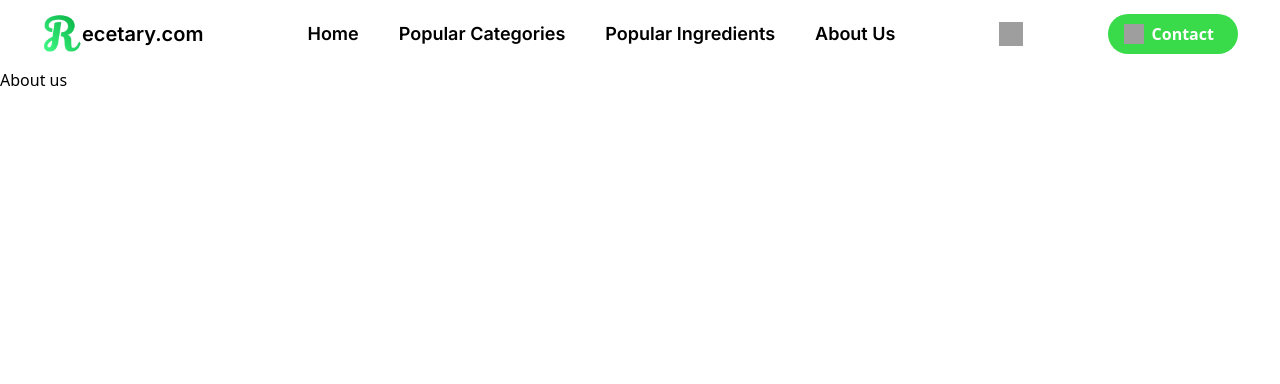
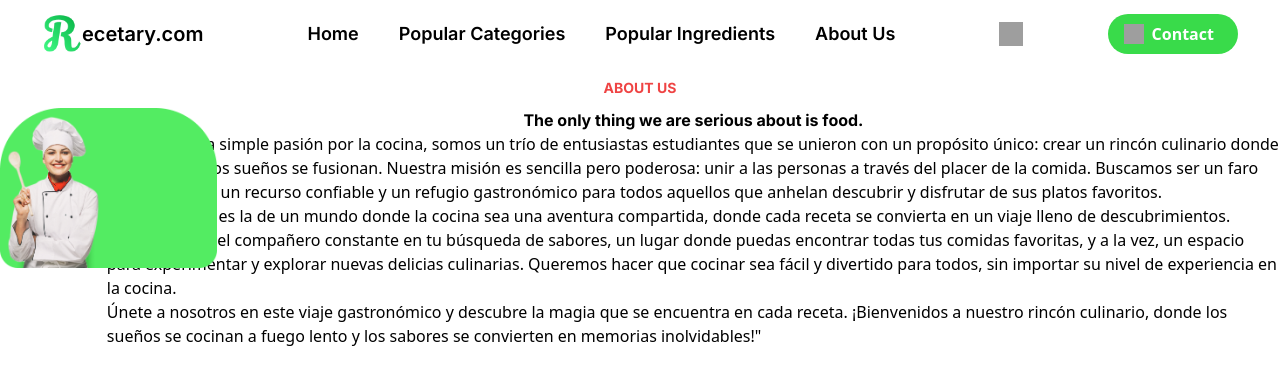
Before and after one commit to manugomz/Recetario, a React (Vite) app: page /about-us in a window 1280 px wide. Shown: the top 384 px of the page. Built offline with nearby package versions, Linux system fonts and the light colour scheme; grey boxes are pictures that could not be loaded.

Commit message:
fix the folder

```diff
--- a/src/App.jsx
+++ b/src/App.jsx
@@ -5,6 +5,7 @@ import Header from './components/Header'
 
 import PopularCategories from './containers/PopularCategories'
 import PopularRecipes from './containers/PopularRecipes'
+import InfoAbout from './containers/InfoAbout'
 
 function App() {
 
@@ -16,7 +17,7 @@ function App() {
         <Route path="/" element={<h1>Home</h1>} />
         <Route path="/popular-categories" element={<PopularCategories/>} />
         <Route path="/popular-recipes" element={<PopularRecipes/>} />
-        <Route path="/about-us" element={<h1>About us</h1>} />
+        <Route path="/about-us" element={<InfoAbout/>} />
       </Routes>
       </BrowserRouter>
     </>
--- a/src/containers/InfoAbout.jsx
+++ b/src/containers/InfoAbout.jsx
@@ -3,14 +3,14 @@ import React from 'react';
 function InfoAbout () {
     return (
         <div>
-            <h1>ABOUT US</h1>
-            <div>
-                <div>
-                    <img src="'../../images/chef.png'" />
-                    <img src="../../images/Fondo.png" />
+            <h1 className='font-Inter font-bold text-red-500 text-center leading-10 text-sm h-6 pb-10'>ABOUT US</h1>
+            <div className='flex flex-row'>
+                <div className='w-80 h-80 static'>
+                    <img className='h-40 absolute z-40 items-center' src="../../images/Chef.png" />
+                    <img className='h-40 absolute z-20' src="../../images/Fondo.png" />
                 </div>
                 <div>
-                    <h2>The only thing we are serious about is food.</h2>
+                    <h2 className='font-Inter font-bold text-center'>The only thing we are serious about is food.</h2>
                     <p>"Más allá de la simple pasión por la cocina, somos un trío de entusiastas estudiantes que se unieron con un propósito único: crear un rincón culinario donde los sabores y los sueños se fusionan. Nuestra misión es sencilla pero poderosa: unir a las personas a través del placer de la comida. Buscamos ser un faro de inspiración, un recurso confiable y un refugio gastronómico para todos aquellos que anhelan descubrir y disfrutar de sus platos favoritos.</p>
                     <p>Nuestra visión es la de un mundo donde la cocina sea una aventura compartida, donde cada receta se convierta en un viaje lleno de descubrimientos. Deseamos ser el compañero constante en tu búsqueda de sabores, un lugar donde puedas encontrar todas tus comidas favoritas, y a la vez, un espacio para experimentar y explorar nuevas delicias culinarias. Queremos hacer que cocinar sea fácil y divertido para todos, sin importar su nivel de experiencia en la cocina.</p>
                     <p>Únete a nosotros en este viaje gastronómico y descubre la magia que se encuentra en cada receta. ¡Bienvenidos a nuestro rincón culinario, donde los sueños se cocinan a fuego lento y los sabores se convierten en memorias inolvidables!"</p>
```
